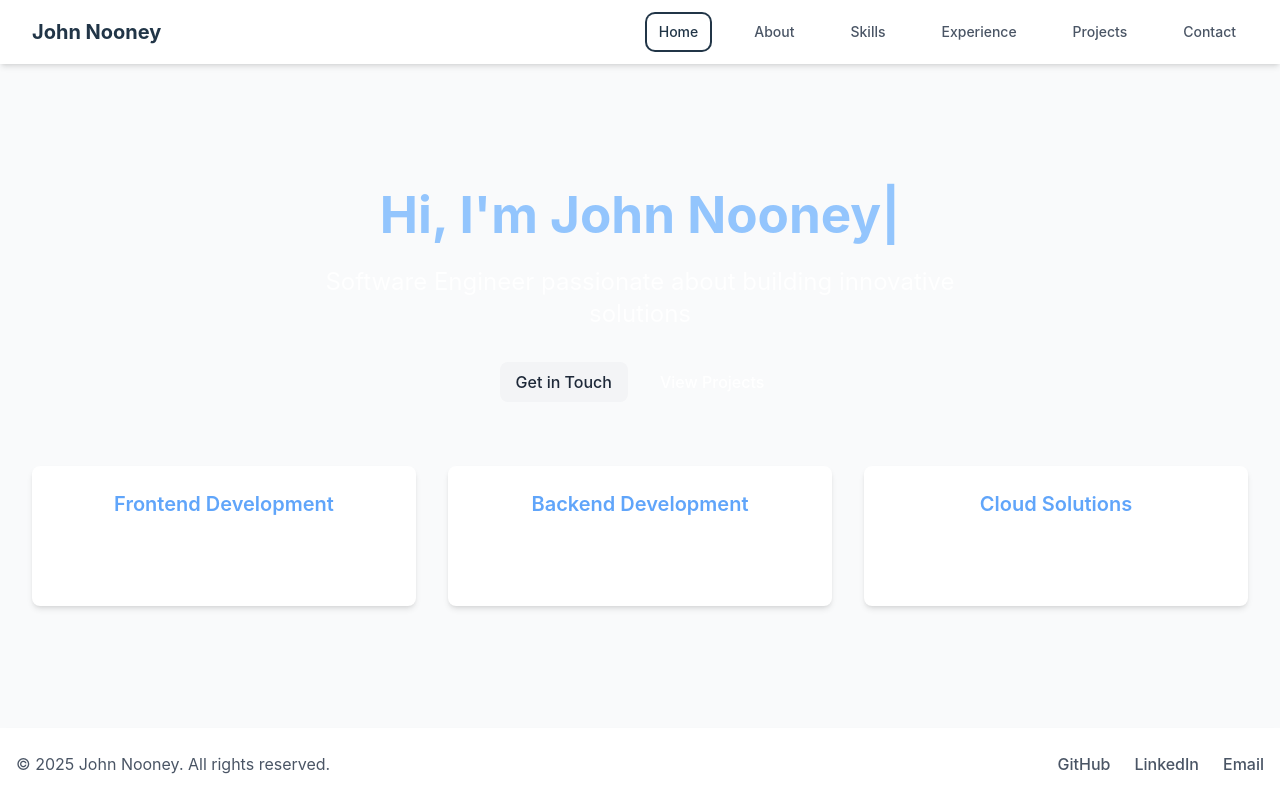
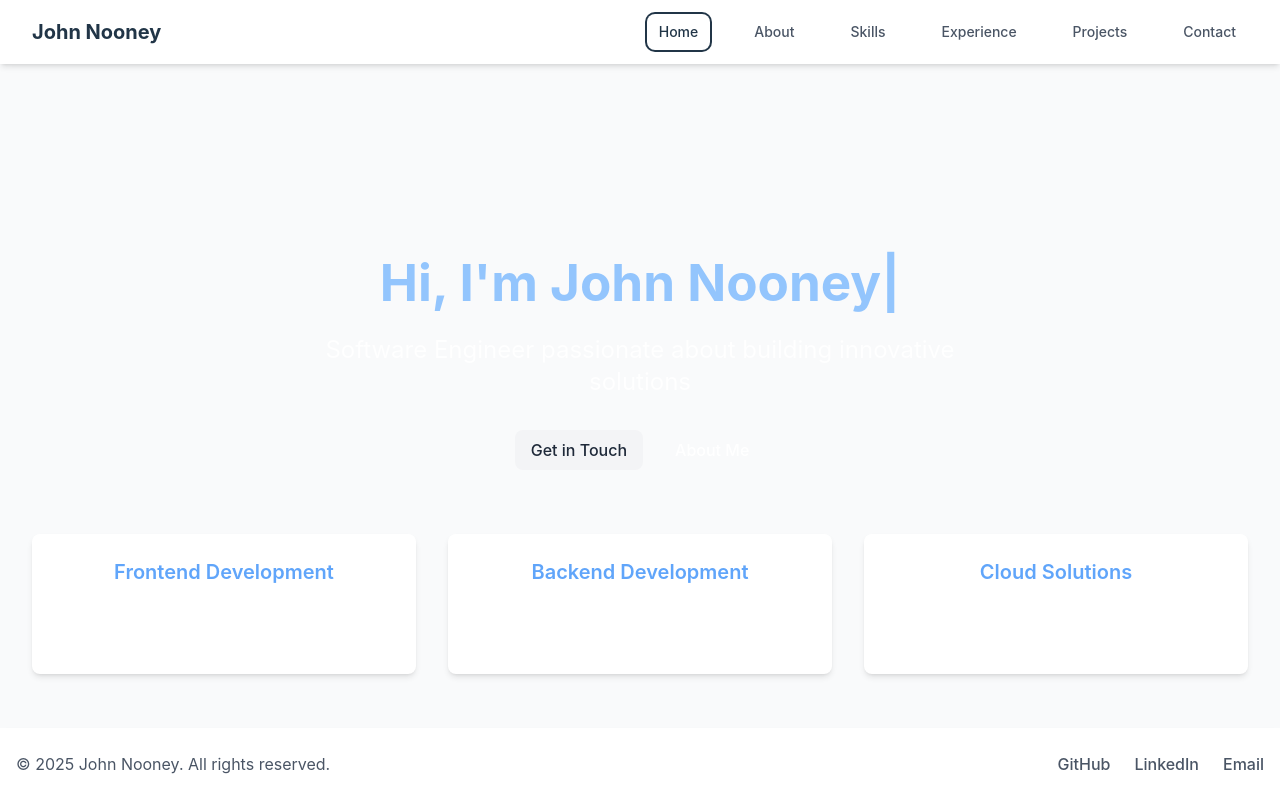
Before and after one commit to JohnNooney/nooney.dev, a React (Vite) app: page / in a window 1280 px wide. Built offline with nearby package versions, Linux system fonts and the light colour scheme.

Commit message:
Fix navbar overlap

```diff
--- a/src/pages/Home.jsx
+++ b/src/pages/Home.jsx
@@ -10,7 +10,7 @@
   };
 
   return (
-    <div className="w-full h-full flex items-center justify-center px-4 sm:px-6 lg:px-8 overflow-y-auto">
+    <div className="w-full min-h-screen flex items-center justify-center px-4 sm:px-6 lg:px-8">
       <div className="w-full max-w-7xl mx-auto py-16">
         <motion.div
           className="text-center"
@@ -40,10 +40,10 @@
               Get in Touch
             </Link>
             <Link
-              to="/projects"
+              to="/about"
               variant="secondary"
             >
-              View Projects
+              About Me
             </Link>
           </div>
 
```
